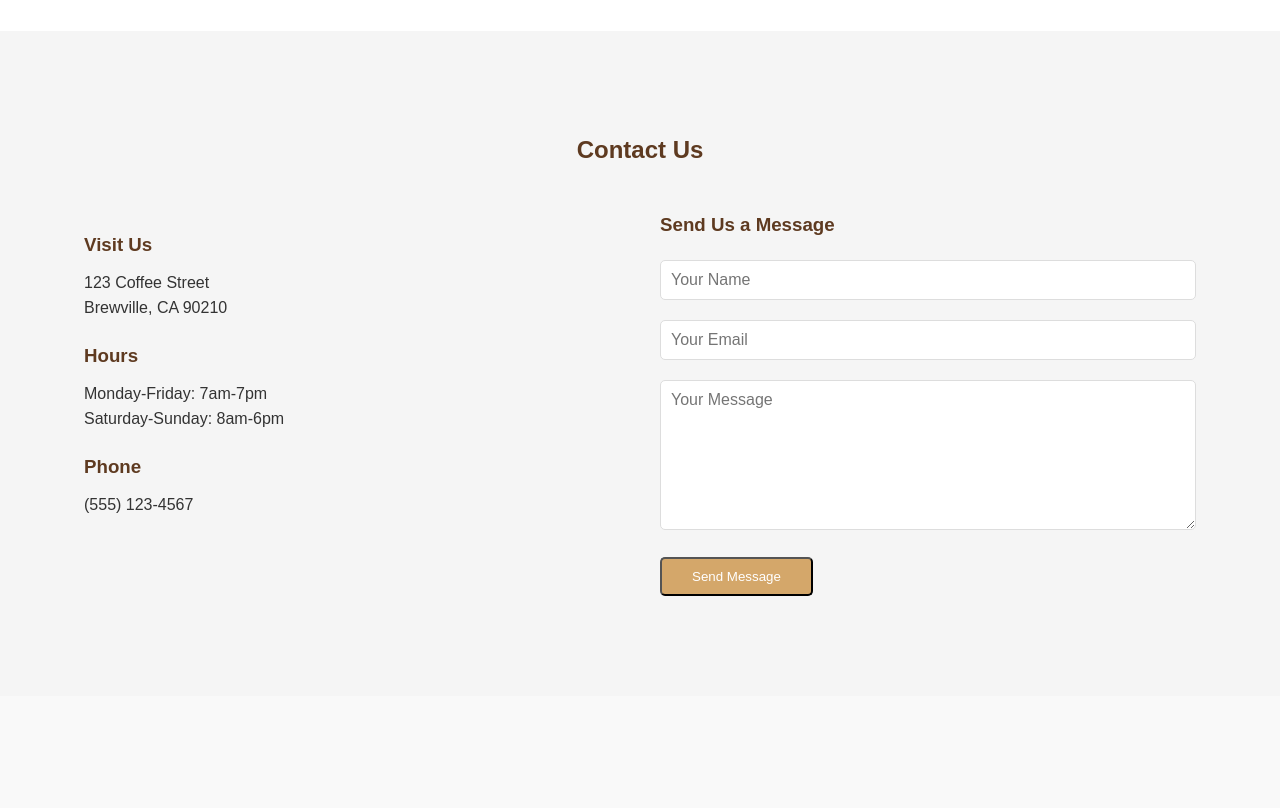
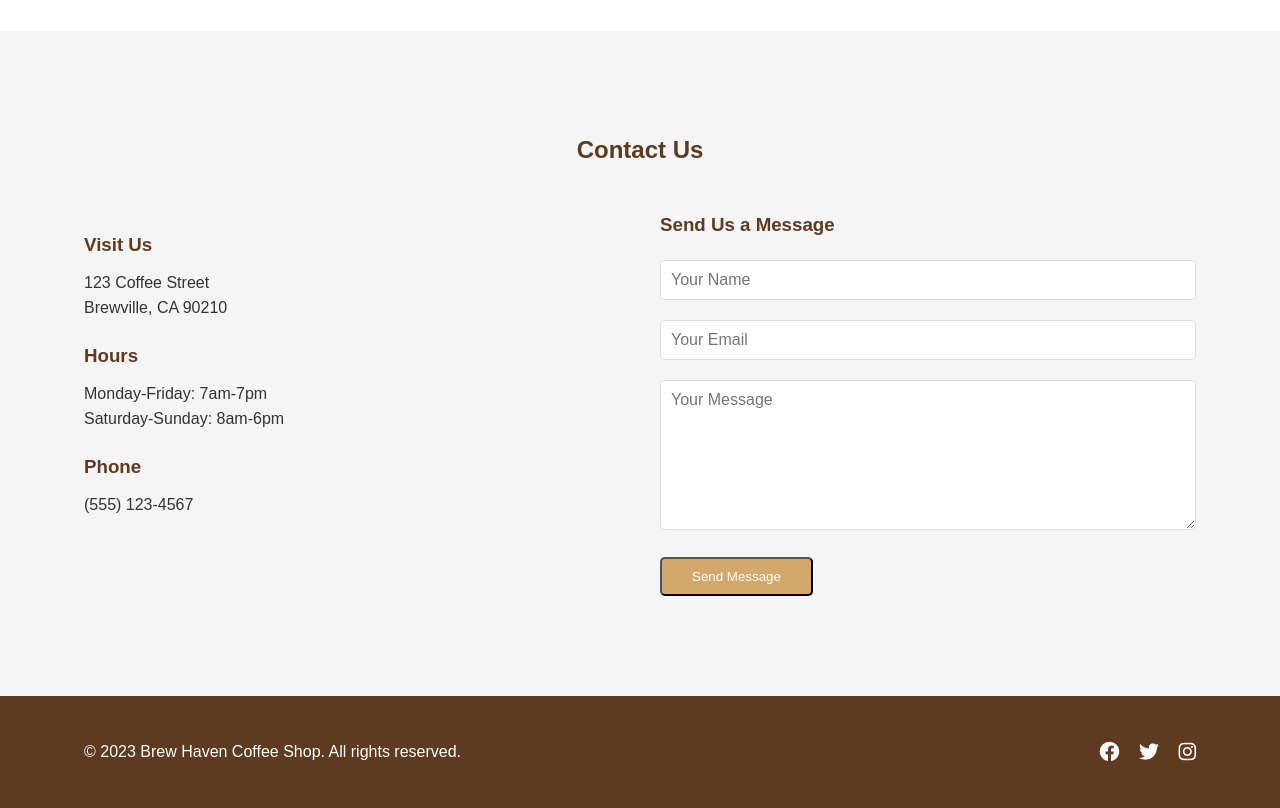
Before and after one commit to RashmiFernando/EspressoLane, a plain HTML site: page index.html in a window 1280 px wide. Shown: the part 2775-3583 px from the top of the page. Before the commit the page ends 3471 px from the top, so only its background shows below. Drawn offline with Linux system fonts and the light colour scheme.

Commit message:
Added footer

```diff
--- a/index.html
+++ b/index.html
@@ -156,7 +156,16 @@
         </div>
     </div>
 </section>
-
+<footer>
+    <div class="container">
+        <p>&copy; 2023 Brew Haven Coffee Shop. All rights reserved.</p>
+        <div class="social-links">
+            <a href="#"><i class="fab fa-facebook"></i></a>
+            <a href="#"><i class="fab fa-twitter"></i></a>
+            <a href="#"><i class="fab fa-instagram"></i></a>
+        </div>
+    </div>
+</footer>
 
 </body>
 
--- a/styles.css
+++ b/styles.css
@@ -382,3 +382,38 @@ textarea {
         margin-bottom: 30px;
     }
 }
+
+/* Footer */
+footer {
+    background-color: #5e3a20;
+    color: white;
+    padding: 20px 0;
+    text-align: center;
+}
+
+footer .container {
+    display: flex;
+    justify-content: space-between;
+    align-items: center;
+}
+
+.social-links a {
+    color: white;
+    margin-left: 15px;
+    font-size: 20px;
+    transition: color 0.3s ease;
+}
+
+.social-links a:hover {
+    color: #d4a76a;
+}
+
+@media screen and (max-width: 600px) {
+    footer .container {
+        flex-direction: column;
+    }
+
+    .social-links {
+        margin-top: 15px;
+    }
+}
```
